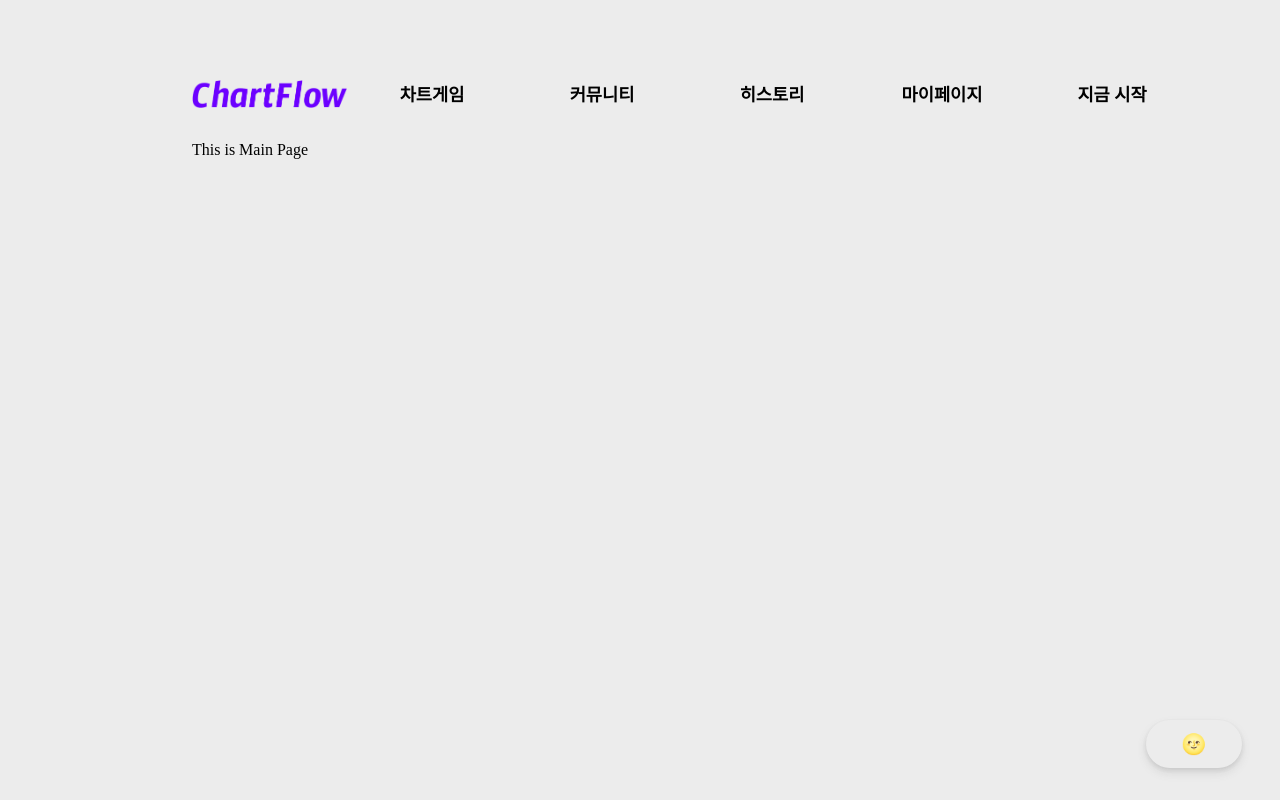
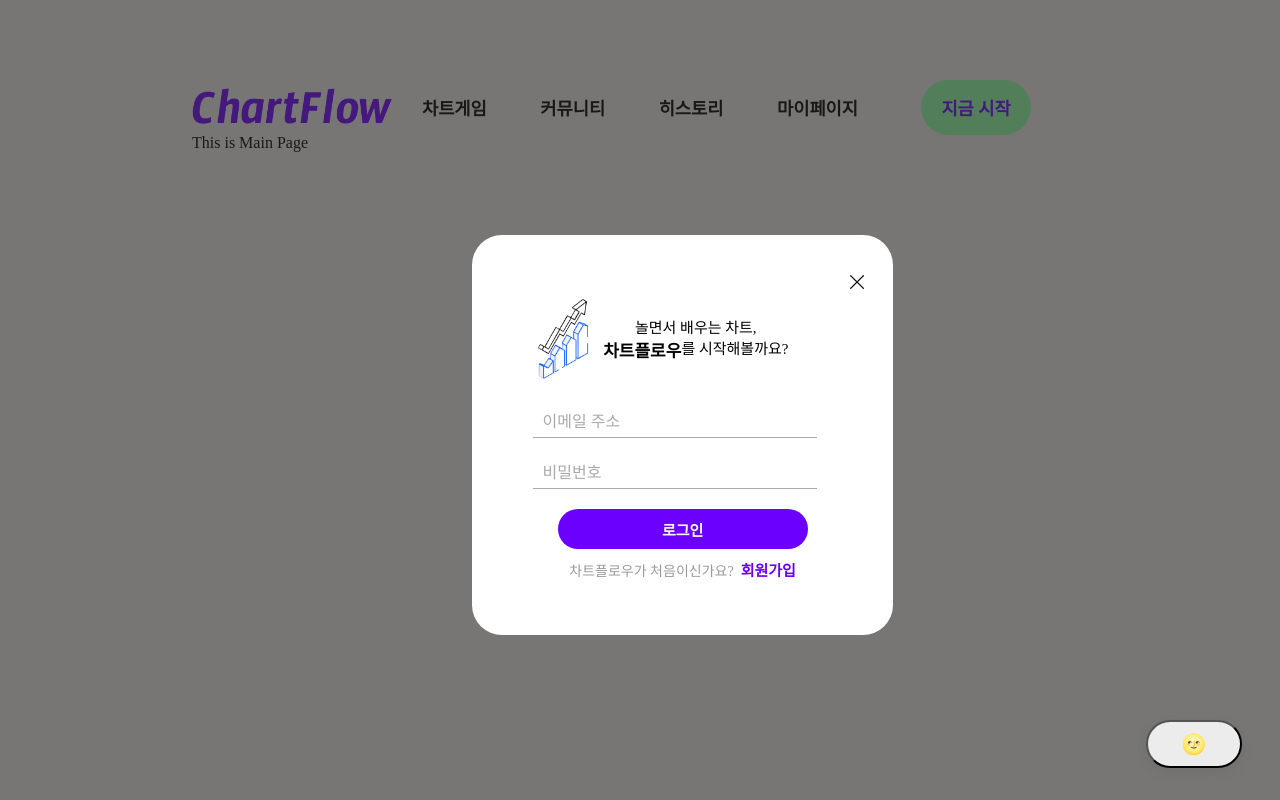
Before and after one commit to KUMA93/ChartFlow, a React (Create React App) app in the folder FrontEnd/chartflow/: page / in a window 1280 px wide. Both pictures are taken after a click on the button "지금 시작". Built offline with nearby package versions, Linux system fonts and the light colour scheme; a web font is replaced by a local one.

Commit message:
Feat: 로그인 모달창 구현

```diff
--- a/FrontEnd/chartflow/src/components/Header/Header.module.css
+++ b/FrontEnd/chartflow/src/components/Header/Header.module.css
@@ -1,26 +1,34 @@
 .container {
   display: flex;
-  margin: auto;
-  width: fit-content;
-  padding-bottom: 30px;
+  align-items: center;
+  justify-content: space-between;
 }
 
-.container lord-icon:hover {
-  cursor: pointer;
+.menu {
+  display: flex;
+  justify-content: space-between;
 }
+
+.section1 {
+  flex: 1;
+}
+.section2 {
+  flex: 2;
+}
+.section3 {
+  display: flex;
+  flex: 1;
+  justify-content: center;
+}
+
 .tab {
-  width: 170px;
-  height: 1.2rem;
-  margin: 0.4rem auto;
   border: 0;
   background-color: transparent;
   color: #000;
   text-align: center;
   font-feature-settings: "clig" off, "liga" off;
   font-size: 1.1rem;
-  font-style: normal;
   font-weight: 600;
-  line-height: 100%; /* 26.462px */
 }
 .tab:hover {
   font-weight: 700;
@@ -28,18 +36,173 @@
   color: #6c00ff;
 }
 
+.btn {
+  display: inline-flex;
+  padding: 15px 20px 15px 20px;
+  border-radius: 100px;
+  background: #8effa7;
+  color: #6c00ff;
+  font-size: 1.1rem;
+  font-weight: 600;
+  border: 0;
+  text-align: center;
+}
+.btn:hover {
+  font-weight: 700;
+  font-size: 1.15rem;
+}
+
+.shade {
+  position: fixed;
+  margin: -15%;
+  width: 1000%;
+  height: 1000%;
+  flex-shrink: 0;
+  background-color: rgba(43, 40, 38, 0.6);
+}
+
 .login {
-  background-color: "#8EFFA7";
-  width: 170px;
-  height: 1.2rem;
-  margin: 0.4rem auto;
-  border: 0;
-  background-color: transparent;
+  position: absolute;
+  margin: 100px 280px;
+  padding: 5vh 2vw;
+  width: 370px;
+  height: 40vh;
+  flex-shrink: 0;
+  border-radius: 30px;
+  background-color: #fff;
+}
+
+.closeBtn {
+  position: absolute;
+  margin-left: calc(370px - 2vw);
+  margin-top: -1vh;
+  width: 30px;
+  height: 30px;
+}
+
+.title {
+  display: flex;
+  margin-top: 3vh;
+  margin-left: 2vw;
+  align-items: center;
+}
+
+.modalLogo {
+  width: 80px;
+  height: 80px;
+}
+
+.text {
+  display: flex;
   color: #000;
   text-align: center;
-  font-feature-settings: "clig" off, "liga" off;
-  font-size: 1.1rem;
+  font-size: 15px;
   font-style: normal;
+  font-weight: 300;
+  line-height: normal;
+  justify-content: center;
+}
+
+.strong {
+  font-size: 17px;
   font-weight: 600;
-  line-height: 100%; /* 26.462px */
 }
+
+.forms {
+  display: flex;
+  flex-direction: column;
+  align-items: center;
+  margin-top: 1vh;
+}
+
+.form {
+  margin-top: 30px;
+  justify-content: center;
+  position: relative;
+  width: 300px;
+}
+
+input {
+  font-size: 1rem;
+  color: #222222;
+  width: 280px;
+  border: none;
+  border-bottom: solid #aaaaaa 1px;
+  position: relative;
+  background: none;
+  z-index: 5;
+}
+
+input::placeholder {
+  color: #aaaaaa;
+}
+input:focus {
+  outline: none;
+}
+
+span {
+  display: block;
+  position: absolute;
+  bottom: 0;
+  left: 0%;
+  background-color: #666;
+  width: 0;
+  height: 2px;
+  border-radius: 2px;
+  transition: 0.5s;
+}
+
+label {
+  position: absolute;
+  color: #aaa;
+  left: 10px;
+  font-size: 1rem;
+  bottom: 8px;
+  transition: all 0.2s;
+}
+
+input:focus ~ label,
+input:valid ~ label {
+  font-size: 13px;
+  bottom: 30px;
+  color: #666;
+  font-weight: bold;
+}
+
+input:focus ~ span,
+input:valid ~ span {
+  width: 285px;
+}
+
+.loginBtn {
+  width: 250px;
+  height: 40px;
+  margin-top: 20px;
+  flex-shrink: 0;
+  border-radius: 30px;
+  background: #6c00ff;
+  color: #fff;
+  text-align: center;
+  font-size: 15px;
+  font-weight: 800;
+  border: 0;
+}
+
+.end {
+  display: flex;
+  margin-top: 15px;
+  align-items: baseline;
+}
+
+.text2 {
+  font-size: 14px;
+  color: rgba(0, 0, 0, 0.4);
+}
+
+.signup {
+  font-size: 15px;
+  font-weight: 800;
+  margin-left: 7px;
+  color: #6c00ff;
+  text-align: center;
+}
--- a/FrontEnd/chartflow/src/components/Header/index.jsx
+++ b/FrontEnd/chartflow/src/components/Header/index.jsx
@@ -1,21 +1,14 @@
 import { useNavigate } from "react-router-dom";
 import main_logo from "./../../assets/images/main_logo.png";
 import styles from "./Header.module.css";
+import { useState } from "react";
+import closeBtn from "./../../assets/images/icons8-x-50.png";
+import modal_logo from "./../../assets/images/free-icon-growth-chart.png";
 
 function Header() {
   const navigate = useNavigate();
   const MenuItems = () => (
-    <ul className={styles.container}>
-      <li>
-        <a className="navbar-brand" href="/">
-          <img
-            src={main_logo}
-            alt="main_logo"
-            width={155}
-            style={{ alignSelf: "center" }}
-          />
-        </a>
-      </li>
+    <ul className={styles.menu}>
       <li>
         <button
           className={styles.tab}
@@ -56,22 +49,99 @@ function Header() {
           마이페이지
         </button>
       </li>
-      <li>
-        <button className={styles.tab} onClick={() => {}}>
-          지금 시작
-        </button>
-      </li>
     </ul>
   );
 
+  const handleClose = () => {
+    setModalShow(false);
+  };
+
+  const handleLogin = () => {
+    console.log("로그인 버튼 누름");
+  };
+  const Login = () => (
+    <>
+      <div className={styles.shade}>shade</div>
+      <div className={styles.login}>
+        <img
+          src={closeBtn}
+          alt="closeBtn"
+          className={styles.closeBtn}
+          onClick={handleClose}
+        />
+        <div className={styles.title}>
+          <img src={modal_logo} alt="modal_logo" className={styles.modalLogo} />
+          <div className={styles.texts}>
+            <div className={styles.text}>놀면서 배우는 차트,</div>
+            <div className={styles.text}>
+              <div className={styles.strong}>차트플로우</div>를 시작해볼까요?
+            </div>
+          </div>
+        </div>
+        <div className={styles.forms}>
+          <div className={styles.form}>
+            <input type="text" required></input>
+            <label>이메일 주소</label>
+            <span></span>
+          </div>
+          <div className={styles.form}>
+            <input type="password" required></input>
+            <label>비밀번호</label>
+            <span></span>
+          </div>
+          <button className={styles.loginBtn} onClick={handleLogin}>
+            로그인
+          </button>
+          <div className={styles.end}>
+            <div className={styles.text2}>차트플로우가 처음이신가요?</div>
+            <div
+              className={styles.signup}
+              onClick={() => {
+                navigate("/signup");
+              }}
+            >
+              회원가입
+            </div>
+          </div>
+        </div>
+      </div>
+    </>
+  );
+
+  const [modalShow, setModalShow] = useState(false);
+  const handleModal = () => {
+    modalShow ? setModalShow(false) : setModalShow(true);
+  };
+
   return (
-    <div>
-      <nav>
-        <div>
+    <>
+      <div className={styles.container}>
+        <div className={styles.section1}>
+          <a href="/">
+            <img
+              src={main_logo}
+              alt="main_logo"
+              width={200}
+              style={{ alignSelf: "center" }}
+            />
+          </a>
+        </div>
+        <div className={styles.section2}>
           <MenuItems />
         </div>
-      </nav>
-    </div>
+        <div className={styles.section3}>
+          <button
+            className={styles.btn}
+            onClick={() => {
+              handleModal();
+            }}
+          >
+            지금 시작
+          </button>
+        </div>
+      </div>
+      {modalShow && <Login />}
+    </>
   );
 }
 
--- a/FrontEnd/chartflow/src/pages/History/index.jsx
+++ b/FrontEnd/chartflow/src/pages/History/index.jsx
@@ -1,9 +1,9 @@
-import Header from "../../components/Header";
+import NavBar from "../../components/Header";
 
 function History() {
   return (
     <>
-      <Header />
+      <NavBar />
       <p>This is History page.</p>
     </>
   );
--- a/FrontEnd/chartflow/src/pages/MainPage/index.jsx
+++ b/FrontEnd/chartflow/src/pages/MainPage/index.jsx
@@ -15,7 +15,6 @@ const MainPage = () => {
       <Header classname="header" />
       <Main classname="header" />
       <Toggle classname="header" />
-
       {/* <Login show={modalShow} handleClose={handleClose} /> */}
     </div>
   );
--- a/FrontEnd/chartflow/src/styles/GlobalStyle.js
+++ b/FrontEnd/chartflow/src/styles/GlobalStyle.js
@@ -16,7 +16,7 @@ const GlobalStyle = createGlobalStyle`
         background: ${({ theme }) => theme.bg};
         color: ${({ theme }) => theme.font.deep};
         margin: 10vh 15vw;
-                   font-family: 'SUIT-Regular';
+        font-family: 'SUIT-Regular';
         @font-face {
         font-family: 'SUIT-Regular';
         src: url('https://cdn.jsdelivr.net/gh/projectnoonnu/noonfonts_suit@1.0/SUIT-Regular.woff2') format('woff2');
@@ -24,10 +24,6 @@ const GlobalStyle = createGlobalStyle`
         font-style: normal;
         }
     }
-    button{
-        cursor: pointer;
-        border: none;
-    }
 `;
 
 export default GlobalStyle;
```
Also changed, not shown: FrontEnd/chartflow/src/components/History/index.jsx (deleted, +0 -12 lines), FrontEnd/chartflow/src/assets/images/free-icon-growth-chart.png (added), FrontEnd/chartflow/src/assets/images/icons8-x-50.png (added).
